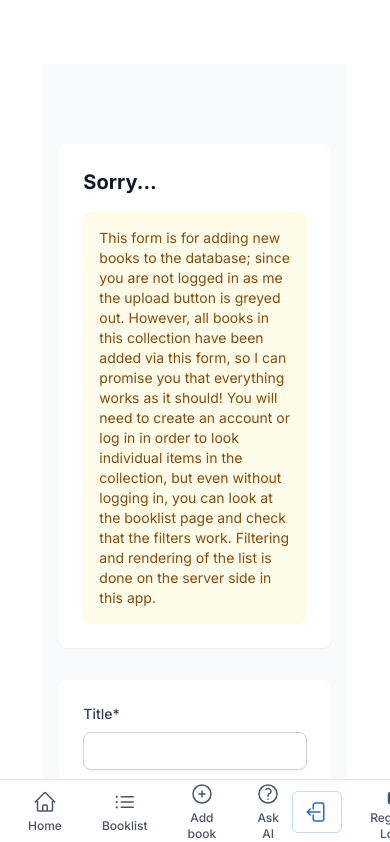
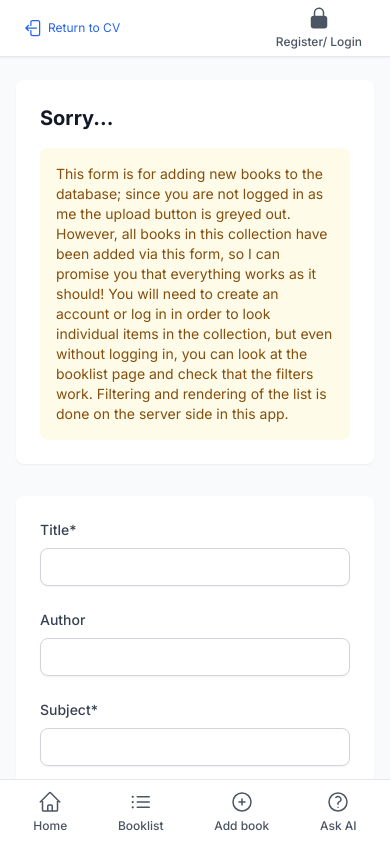
Before and after one commit to EricPudney/next-books, a Next.js app: page /home/add in a window 390 px wide. Shown: the top 842 px of the page. Built offline with nearby package versions, Linux system fonts and the light colour scheme; no server answers.

Commit message:
added chatbot text panel, tweaked layout, fixed mobile navbar

```diff
--- a/app/components/Chat.tsx
+++ b/app/components/Chat.tsx
@@ -26,7 +26,9 @@ export default function Chat() {
   };
 
   return (
-    <div className="max-w-lg mx-auto p-4 border rounded-lg shadow-md bg-white">
+    <div className="max-w-4xl mx-auto p-4">
+      <div className="flex flex-col md:flex-row gap-4">
+        <div className="w-full md:w-2/3 border rounded-lg shadow-md bg-white p-4">
           <div className="h-80 overflow-y-auto mb-4 p-2 border">
             {messages.map((msg, index) => (
               <div key={index} className={`mb-2 ${msg.role === "user" ? "text-right" : "text-left"}`}>
@@ -49,5 +51,18 @@ export default function Chat() {
             <button className="bg-blue-500 text-white px-4 py-2 rounded" onClick={sendMessage}>Send</button>
           </div>
         </div>
+
+        <div className="w-full md:w-1/3 border rounded-lg shadow-md bg-emerald-50 p-4">
+          <h2 className="text-xl font-semibold text-emerald-900 mb-4">Chat with AI</h2>
+          <div className="space-y-4">
+            <div>
+              <p className="text-emerald-800">
+                I have implemented a chatbot using the GPT4o mini model via a Python backend. A system prompt guides the AI's responses, which could be given much more depth by implementing retrieval-augmented generation (RAG). The barrier to doing this is that I don't have enough data about myself and my book collection. A future version of this app may feature a better-informed bot.
+              </p>
+            </div>
+          </div>
+        </div>
+      </div>
+    </div>
   );
 }
--- a/app/components/layout/Navbar.tsx
+++ b/app/components/layout/Navbar.tsx
@@ -23,15 +23,33 @@ export default async function Navbar() {
   ];
 
   return (
+    <>
+    <div className="md:hidden fixed top-0 left-0 right-0 bg-white border-b border-gray-200 shadow-sm z-50">
+      <div className="flex items-center justify-between px-4 h-14">
+        <Link
+          href="/home/exit"
+          className="flex items-center space-x-1 px-2 py-2 rounded-md text-blue-600"
+          >
+          <ArrowLeftStartOnRectangleIcon className="h-5 w-5" />
+          <span className="text-xs">Return to CV</span>
+        </Link>
+
+        {userRole === "USER" || userRole === "ADMIN" ? (
+          <LogoutButton deleteSession={deleteSession} />
+        ) : (
+          <LoginButton />
+        )}
+      </div>
+    </div>
     <nav className="fixed bottom-0 left-0 right-0 md:top-0 md:bottom-auto bg-white border-t md:border-b border-gray-200 shadow-lg md:shadow-sm z-50">
       <div className="max-w-screen-xl mx-auto px-4">
         <div className="flex items-center justify-between h-16">
-          <div className="flex-1 flex items-center justify-center md:justify-start space-x-4">
+          <div className="flex-1 flex items-center justify-around md:justify-start space-x-4">
             {navItems.map(({ href, icon: Icon, label }) => (
               <Link
-                key={href}
-                href={href}
-                className={linkStyle}
+              key={href}
+              href={href}
+              className={linkStyle}
               >
                 <Icon className={linkIconStyle} />
                 <span className={linkTextStyle}>{label}</span>
@@ -39,22 +57,27 @@ export default async function Navbar() {
             ))}
           </div>
 
-          <div className="flex items-center space-x-4">
+          <div className="hidden md:flex items-center space-x-4">
           <Link
               href="/home/exit"
               className="flex items-center space-x-1 px-3 py-2 rounded-md text-blue-600 hover:bg-blue-50 border border-blue-200"
-            >
+              >
               <ArrowLeftStartOnRectangleIcon className="h-6 w-6" />
               <span className="hidden md:block text-sm font-medium">Return to CV</span>
             </Link>
             {userRole === "USER" || userRole === "ADMIN" ? (
               <LogoutButton deleteSession={deleteSession} />
             ) : (
-                <LoginButton />
+              <LoginButton />
             )}
           </div>
         </div>
       </div>
     </nav>
+  </>
   );
 };
+
+
+//              <Icon className="h-5 w-5 md:h-4 md:w-4" />
+//              <span className="text-xs md:text-sm mt-1 md:mt-0 md:ml-2">{label}</span>
--- a/app/home/add/page.tsx
+++ b/app/home/add/page.tsx
@@ -3,13 +3,14 @@ import BackButton from "@/app/components/buttons/BackButton"
 import BookForm from "@/app/components/BookForm"
 import UploadButton from "@/app/components/buttons/UploadButton"
 import { returnUserRole } from "@/app/lib/session";
+import { mainStyle } from "@/app/styles";
 
 
 export default async function Page() {
     const userRole = await returnUserRole();
 
 return (
-    <main className="pt-20 pb-24 md:pb-6 px-4 bg-gray-50 overflow-hidden">
+    <main className={mainStyle}>
       <div className="max-w-screen-xl mx-auto">
         <div className="grid grid-cols-1 lg:grid-cols-3 gap-8">
           <div className="lg:col-span-1">
--- a/app/home/askAI/page.tsx
+++ b/app/home/askAI/page.tsx
@@ -1,10 +1,10 @@
 import Chat from "@/app/components/Chat";
+import { mainStyle } from "@/app/styles";
 
 export default function Home() {
   return (
-    <main className="min-h-screen pt-20 pb-24 md:pb-6 px-4 bg-gray-50">
+    <main className={mainStyle}>
       <div className="max-w-screen-xl mx-auto">
-        <h2 className="text-xl font-bold text-gray-900 mb-4">Ask AI</h2>
       <Chat />
       </div>
     </main>
--- a/app/home/booklist/page.tsx
+++ b/app/home/booklist/page.tsx
@@ -2,6 +2,7 @@ import { fetchBooks } from "app/data/data";
 import Filters from "@/app/components/booklist/Filters";
 import BookListItem from "@/app/components/booklist/BookListItem";
 import { BookOpenIcon } from "@heroicons/react/24/outline";
+import { mainStyle } from "@/app/styles";
 
 
 export default async function ItemsPage({ searchParams }: {searchParams: Promise<any>}) {
@@ -9,7 +10,7 @@ export default async function ItemsPage({ searchParams }: {searchParams: Promise
   const books = await fetchBooks(params);
 
   return (
-    <main className="min-h-screen pt-20 pb-24 md:pb-6 px-4 bg-gray-50">
+    <main className={mainStyle}>
       <div className="max-w-screen-xl mx-auto">
 
         <div className="flex flex-col md:flex-row md:items-center md:justify-between mb-6">
--- a/app/home/layout.tsx
+++ b/app/home/layout.tsx
@@ -5,12 +5,8 @@ export default function Layout({ children }: { children: React.ReactNode }) {
     <>
         <div className="min-h-[calc(100vh-64px)]  h-full max-h-min">
         <Navbar />
-          <div className="grid grid-cols-9 mt-16">
-            <div className="col-start-2 col-span-7 mb-16">
               <div>{children}</div>
-            </div>
           </div>
-        </div>
     </>
   );
 }
--- a/app/home/page.tsx
+++ b/app/home/page.tsx
@@ -10,8 +10,8 @@ export default async function Page() {
     return (
     <>
     <main className={mainStyle}>
-      <div className="container mx-auto px-4 py-12">
-        {/* Hero Section */}
+    <div className="max-w-screen-xl mx-auto mt-4">
+    {/* Hero Section */}
         <div className="grid md:grid-cols-2 gap-8 mb-16">
           <div className="space-y-6">
             <h1 className="text-3xl md:text-4xl font-bold text-gray-900">
@@ -19,7 +19,7 @@ export default async function Page() {
             </h1>
             <div className="prose prose-lg text-gray-600">
               <p>
-              This carousel displays some basic information about my book collection ND automatically updates whenever new books are added to the database. The data is fetched using SQL queries executed by a server action against a PostgreSQL database. <a className="text-blue-600 underline" href="https://zod.dev/">Zod</a> is used for schema validation to ensure data integrity. The carousel itself is built with <a className="text-blue-600 underline" href="https://www.npmjs.com/package/react-multi-carousel">react-multi-carousel</a>, which I've found to be an excellent, easy-to-use library.
+              This project - which is still under development - began as a way for me to practice using Next.js and has turned into a portfolio site as I am starting to look for jobs. It presents most of my collection of rare, antique and collectable books. You can look at the books using the 'booklist' link, although you will need to create an account to look at individual books. I have recently added a chatbot which you can talk to via the 'Ask AI' link, although it has an (intentionally) one-track mind.
               </p>
             </div>
           </div>
@@ -49,7 +49,7 @@ export default async function Page() {
               The Collection
             </h3>
             <p className="text-blue-800">
-              I am not wealthy enough to be a very serious book collector, but my research on the early modern period has given me an interest in early printed books. Some of the books here were rescued from a skip (!!), some were picked up in second-hand shops, and some are from online auctions. Any new books I pick up are added via the frontend (see the add book link above). Images for the books are currently linked from a dropbox account, but I plan to migrate them to <a className="text-blue-600 underline" href="https://vercel.com/docs/storage/vercel-blob">Vercel Blob</a> for more efficient storage, faster retrieval, and better integration with the rest of the app.
+            The carousel above automatically updates whenever new books are added to the database. The data is fetched using SQL queries executed by a server action against a PostgreSQL database. <a className="text-blue-600 underline" href="https://zod.dev/">Zod</a> is used for schema validation to ensure data integrity. The carousel itself is built with <a className="text-blue-600 underline" href="https://www.npmjs.com/package/react-multi-carousel">react-multi-carousel</a>, which I've found to be an excellent, easy-to-use library. Images for the books are currently linked from a dropbox account, but I plan to migrate them to <a className="text-blue-600 underline" href="https://vercel.com/docs/storage/vercel-blob">Vercel Blob</a> for more efficient storage, faster retrieval, and better integration with the rest of the app.
             </p>
           </div>
 
```
Lines whose indentation alone changed are shown as unchanged.
